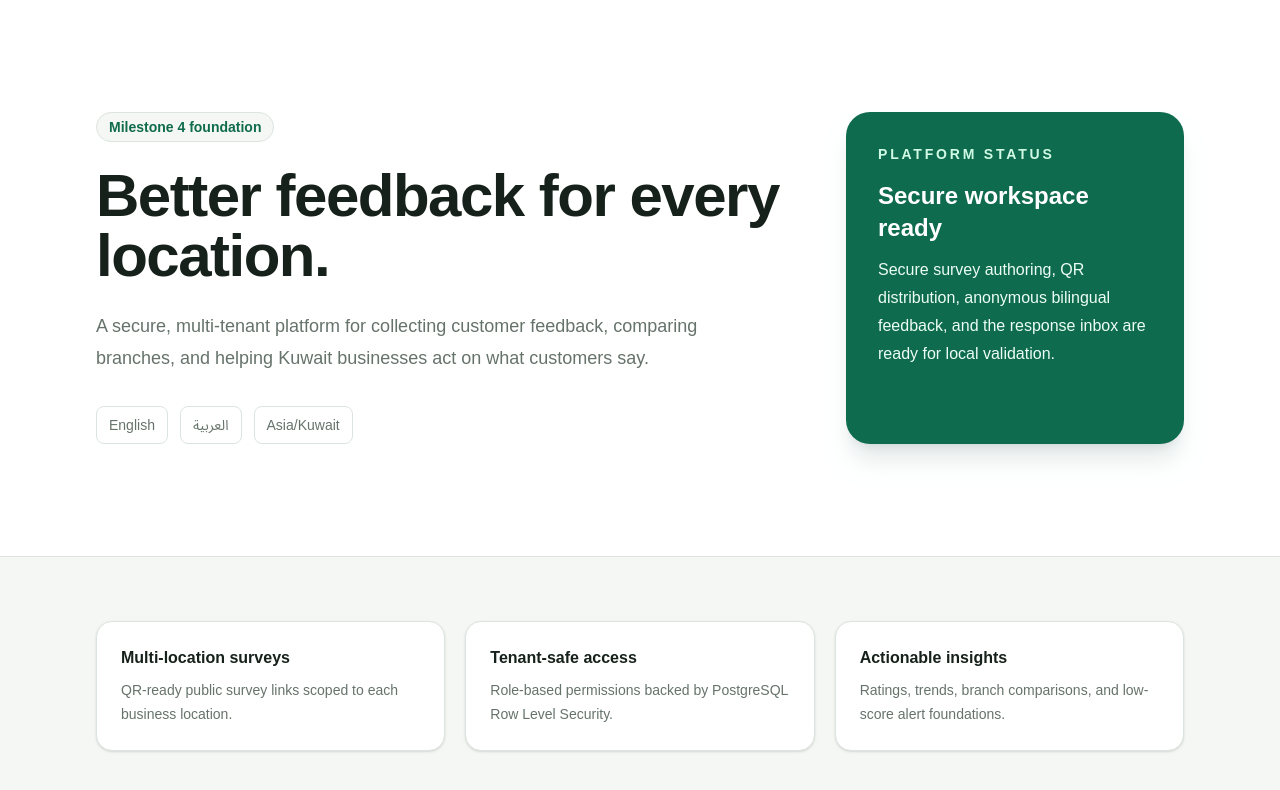
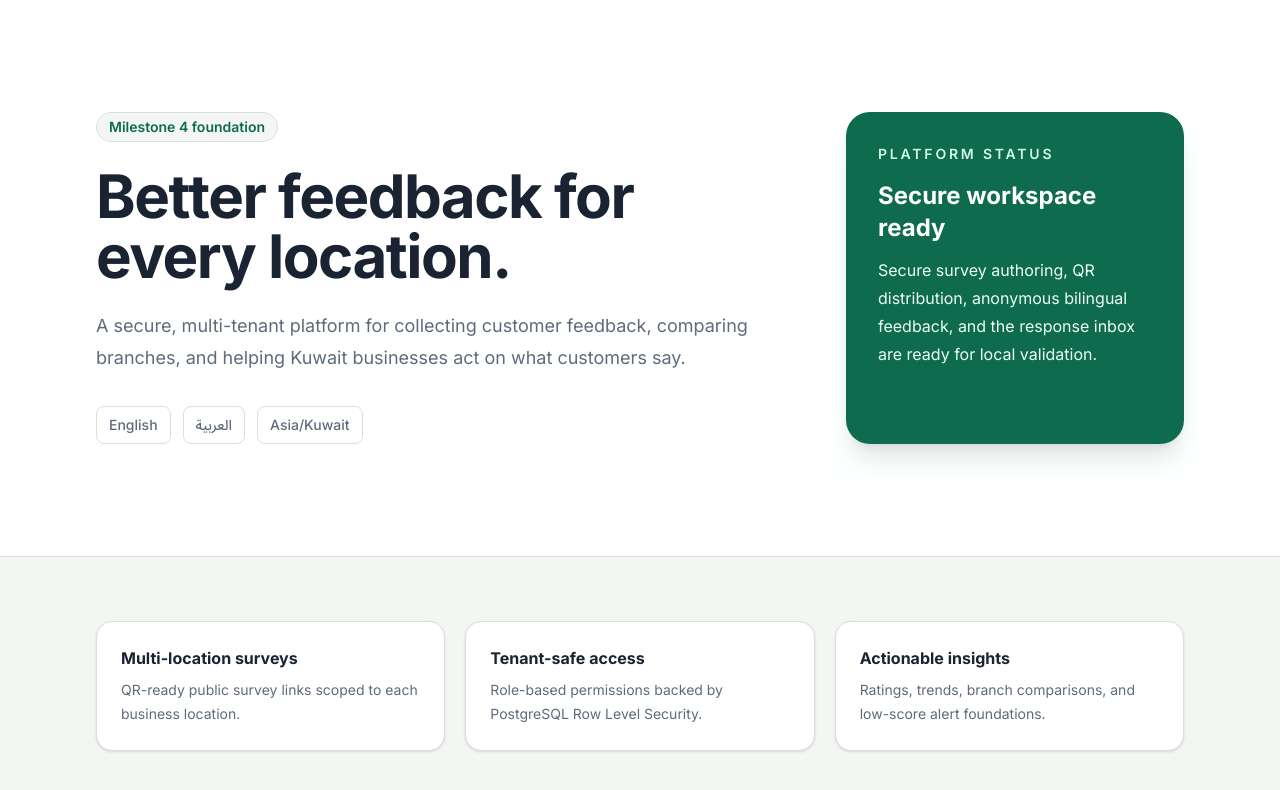
Before and after one commit to farazeool/kuwait-feedback-platform, a Next.js app: page / in a window 1280 px wide. Shown: the top 790 px of the page. Built offline with nearby package versions, Linux system fonts and the light colour scheme.

Commit message:
feat: refine design tokens and add Inter/Noto Sans Arabic fonts
Tighten color palette, add surface-muted and border-strong tokens,
import Inter and Noto Sans Arabic via next/font, and add global
focus-visible outline for accessibility.

```diff
--- a/src/app/globals.css
+++ b/src/app/globals.css
@@ -1,32 +1,44 @@
 @import "tailwindcss";
 
 :root {
-  --background: #f5f7f4;
-  --foreground: #17211b;
+  --background: #f4f6f3;
+  --foreground: #1a2332;
   --surface: #ffffff;
-  --muted: #66736b;
+  --surface-muted: #f8faf8;
+  --muted: #5f6b7a;
   --brand: #0f6b4d;
-  --brand-dark: #084c37;
-  --border: #dce4df;
+  --brand-dark: #0a5a40;
+  --border: #d8e0dc;
+  --border-strong: #b8c4bc;
+  --ring: color-mix(in srgb, var(--brand) 30%, transparent);
 }
 
 @theme inline {
   --color-background: var(--background);
   --color-foreground: var(--foreground);
   --color-surface: var(--surface);
+  --color-surface-muted: var(--surface-muted);
   --color-muted: var(--muted);
   --color-brand: var(--brand);
   --color-brand-dark: var(--brand-dark);
   --color-border: var(--border);
-  --font-sans: Arial, "Noto Sans Arabic", sans-serif;
+  --color-border-strong: var(--border-strong);
+  --font-sans: var(--font-inter, Inter), var(--font-noto-arabic, "Noto Sans Arabic"), ui-sans-serif, system-ui, sans-serif;
 }
 
 body {
   background: var(--background);
   color: var(--foreground);
-  font-family: Arial, "Noto Sans Arabic", sans-serif;
+  font-family: var(--font-inter, Inter), var(--font-noto-arabic, "Noto Sans Arabic"), ui-sans-serif, system-ui, sans-serif;
+  font-feature-settings: "cv02", "cv03", "cv04", "cv11";
 }
 
 ::selection {
-  background: color-mix(in srgb, var(--brand) 22%, transparent);
+  background: color-mix(in srgb, var(--brand) 20%, transparent);
 }
+
+*:focus-visible {
+  outline: 2px solid var(--brand);
+  outline-offset: 2px;
+  border-radius: 4px;
+}
--- a/src/app/layout.tsx
+++ b/src/app/layout.tsx
@@ -1,5 +1,18 @@
 import type { Metadata } from "next";
+import { Inter, Noto_Sans_Arabic } from "next/font/google";
 import "./globals.css";
+
+const inter = Inter({
+  subsets: ["latin"],
+  variable: "--font-inter",
+  display: "swap",
+});
+
+const notoSansArabic = Noto_Sans_Arabic({
+  subsets: ["arabic"],
+  variable: "--font-noto-arabic",
+  display: "swap",
+});
 
 export const metadata: Metadata = {
   title: {
@@ -16,7 +29,7 @@ export default function RootLayout({
   children: React.ReactNode;
 }>) {
   return (
-    <html lang="en" dir="ltr" className="h-full antialiased">
+    <html lang="en" dir="ltr" className={`h-full antialiased ${inter.variable} ${notoSansArabic.variable}`}>
       <body className="flex min-h-full flex-col">{children}</body>
     </html>
   );
```
